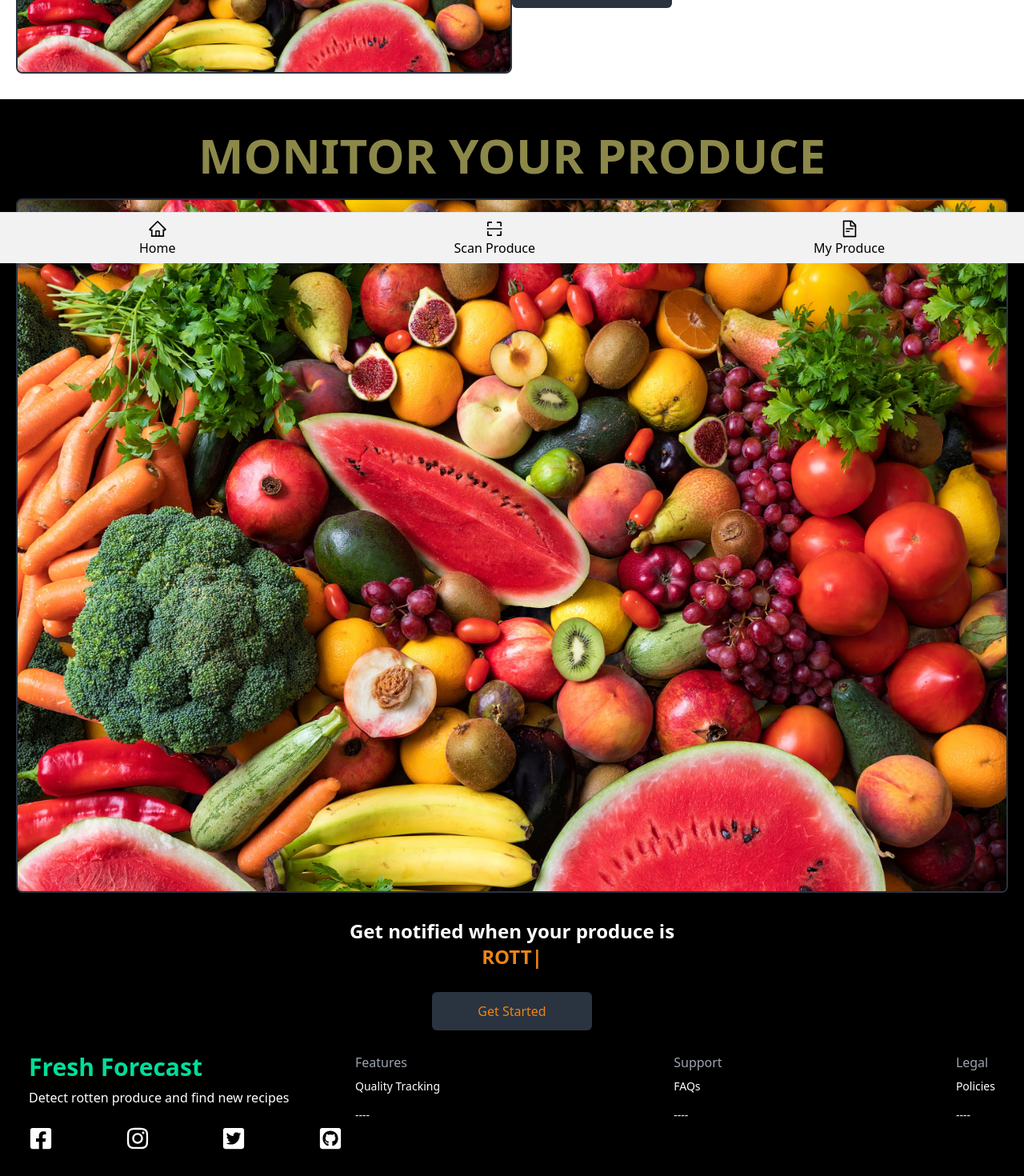
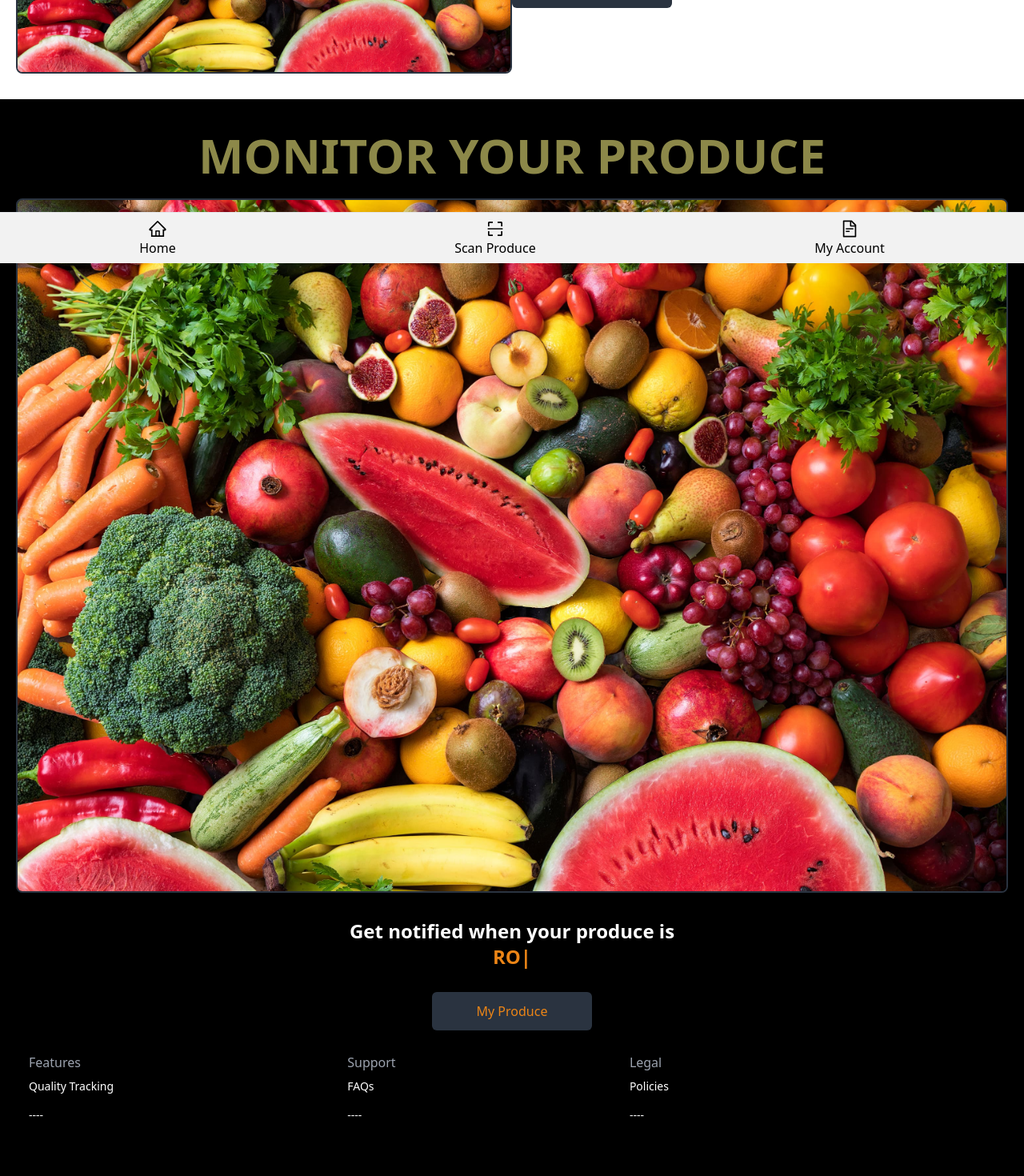
Before and after one commit to ArcCreate/Crisp.AI, a React (Vite) app in the folder FrontEnd/freshForecastApp/: page / in a window 1280 px wide. Shown: the part 471-1941 px from the top of the page at 80% size. After the commit the page ends 1915 px from the top, so only its background shows below. Built offline with nearby package versions, Linux system fonts and the light colour scheme.

Commit message:
Making new pages for bottom nav

```diff
--- a/FrontEnd/freshForecastApp/src/components/BottomNav.tsx
+++ b/FrontEnd/freshForecastApp/src/components/BottomNav.tsx
@@ -16,7 +16,7 @@ const BottomNav = () => {
       </div>
       <div className="flex flex-col items-center">
         <AiOutlineFileText size={24} />
-        <span>My Produce</span>
+        <span>My Account</span>
       </div>
     </div>
   );
--- a/FrontEnd/freshForecastApp/src/components/Footer.tsx
+++ b/FrontEnd/freshForecastApp/src/components/Footer.tsx
@@ -2,16 +2,7 @@ import { FaFacebookSquare, FaGithubSquare, FaInstagram, FaTwitterSquare } from '
 
 const Footer = () => (
   <div className='max-w-[1240px] mx-auto pt-0 pb-8 px-4 grid lg:grid-cols-3 gap-4 text-white'>
-    <div>
-      <h1 className='text-3xl font-bold text-[#00df9a]'>Fresh Forecast</h1>
-      <p className='py-2'>Detect rotten produce and find new recipes</p>
-      <div className='flex justify-between mt-4'>
-        <FaFacebookSquare size={30} />
-        <FaInstagram size={30} />
-        <FaTwitterSquare size={30} />
-        <FaGithubSquare size={30} />
-      </div>
-    </div>
+
     <div className='lg:col-span-2 flex justify-between '>
       <div>
         <h6 className='font-medium text-gray-400'>Features</h6>
--- a/FrontEnd/freshForecastApp/src/components/RecipeSection.tsx
+++ b/FrontEnd/freshForecastApp/src/components/RecipeSection.tsx
@@ -29,7 +29,7 @@ const ProduceSection = () => {
         </p>
 
         <button className="bg-[#2A3340] text-[#EC8516] w-[200px] rounded-md font-medium my-3 mx-auto py-3">
-          Get Started
+          My Produce
         </button>
       </div>
     </div>
--- /dev/null
+++ b/FrontEnd/freshForecastApp/src/pages/HomePage.tsx
@@ -0,0 +1,14 @@
+import React from "react";
+import Hero from "../components/Hero";
+import RecipeSection from "../components/RecipeSection";
+
+const Home = () => {
+  return (
+    <div>
+      <Hero />
+      <RecipeSection />
+    </div>
+  );
+};
+
+export default Home;
--- /dev/null
+++ b/FrontEnd/freshForecastApp/src/pages/MyProduce.tsx
@@ -0,0 +1,12 @@
+import React from "react";
+
+const ScanProduce = () => {
+  return (
+    <div>
+      <h1>Scan Produce</h1>
+      {/* Add scan functionality here */}
+    </div>
+  );
+};
+
+export default ScanProduce;
```
Also changed, not shown: FrontEnd/freshForecastApp/src/pages/ScanPage.tsx (renamed from FrontEnd/freshForecastApp/src/ScanPage.tsx).
